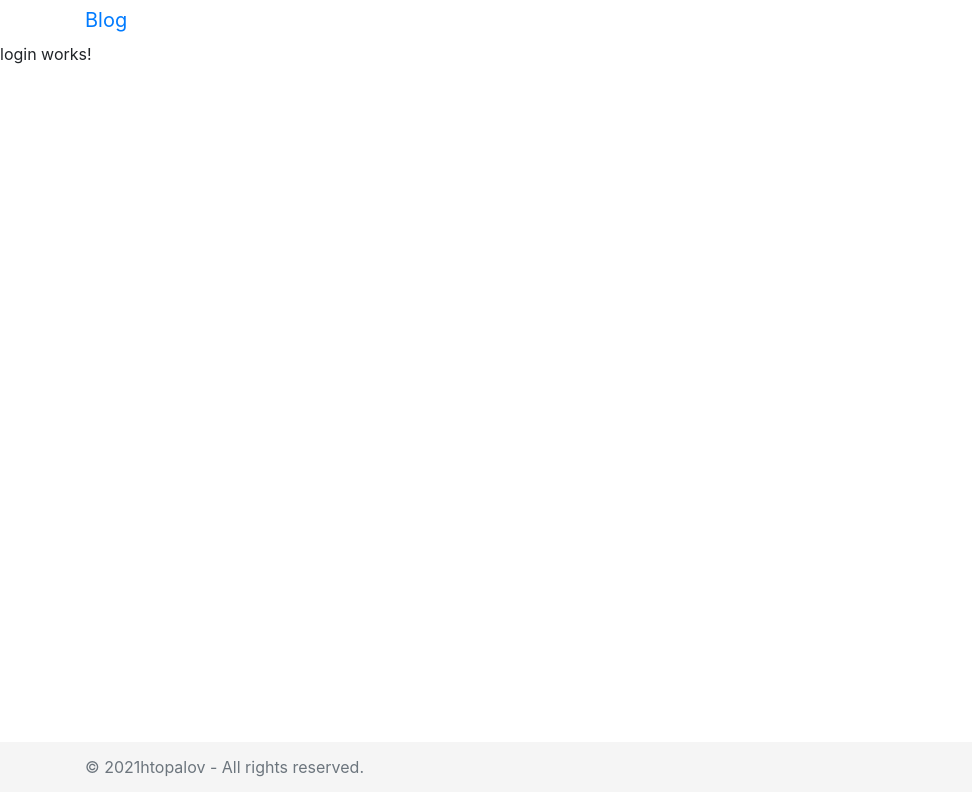
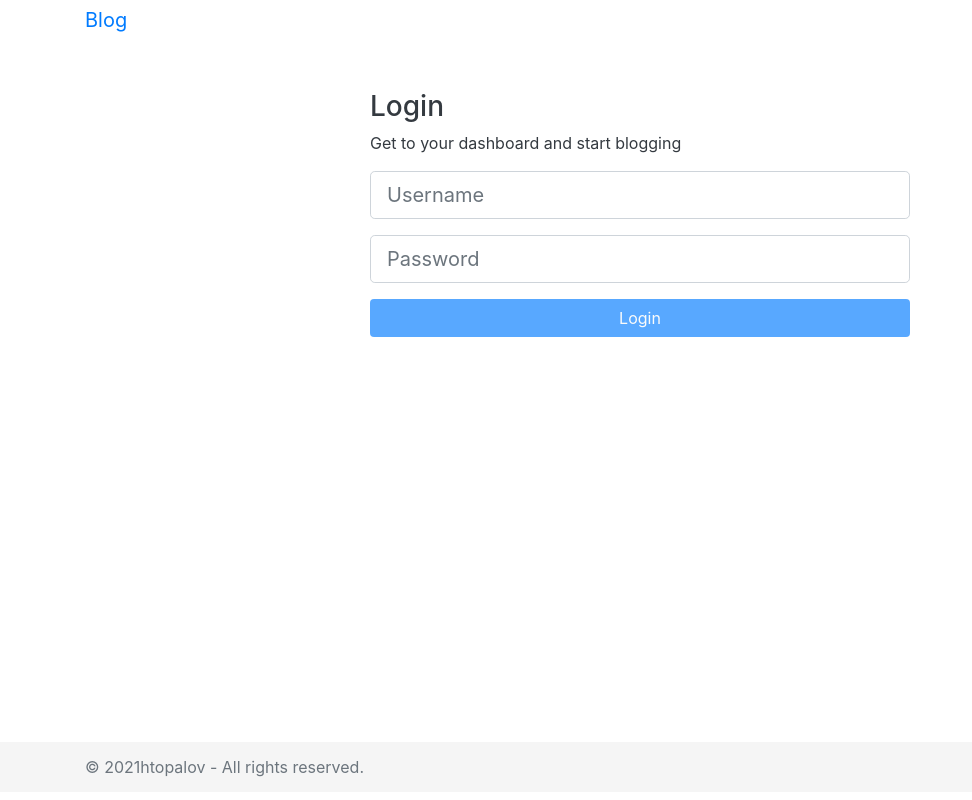
Before and after one commit to htopalov/BlogLab, an Angular app in the folder BlogLab-UI/: page /login in a window 1280 px wide. Shown: the whole page, without its empty margins (0-972 px from the left). Built offline with nearby package versions, Linux system fonts and the light colour scheme.

Commit message:
implement login component

```diff
--- a/BlogLab-UI/src/app/app.module.ts
+++ b/BlogLab-UI/src/app/app.module.ts
@@ -26,6 +26,7 @@
 import { ErrorInterceptor } from './interceptors/error.interceptor';
 import {BsDropdownModule} from 'ngx-bootstrap/dropdown';
 import {CollapseModule} from 'ngx-bootstrap/collapse';
+import { FormsModule, ReactiveFormsModule } from '@angular/forms';
 
 @NgModule({
   declarations: [
@@ -52,6 +53,8 @@
     AppRoutingModule,
     BrowserAnimationsModule,
     HttpClientModule,
+    FormsModule,
+    ReactiveFormsModule,
     ToastrModule.forRoot({
       positionClass: 'toast-bottom-right'
     }),
--- a/BlogLab-UI/src/app/components/login/login.component.html
+++ b/BlogLab-UI/src/app/components/login/login.component.html
@@ -1 +1,45 @@
-<p>login works!</p>
+<div class="container">
+    <div class="row">
+        <div class="col-md-6 offset-md-3 mt-5">
+            <h3 class="text-dark">Login</h3>
+            <p class="text-dark">Get to your dashboard and start blogging</p>
+            <form [formGroup]="loginForm" (ngSubmit)="onSubmit()">
+                <div class="form-group">
+                    <input type="text"
+                    [ngClass]="{'is-invalid': hasErrors('username') && isTouched('username'),
+                               'is-valid': !hasErrors('username') && isTouched('username')}"
+                               class="form-control form-control-lg"
+                               formControlName="username"
+                               placeholder="Username">
+
+                    <div *ngIf="hasError('username', 'required')" class="invalid-feedback">
+                        Username required
+                    </div>
+                    <div *ngIf="hasError('username', 'minlength') || hasError('username', 'maxlength')"
+                     class="invalid-feedback">
+                        Must be between 5 to 20 characters
+                    </div>
+                </div>
+
+                <div class="form-group">
+                    <input type="password"
+                    [ngClass]="{'is-invalid': hasErrors('password') && isTouched('password'),
+                               'is-valid': !hasErrors('password') && isTouched('password')}"
+                               class="form-control form-control-lg"
+                               formControlName="password"
+                               placeholder="Password">
+
+                    <div *ngIf="hasError('password', 'required')" class="invalid-feedback">
+                        Password required
+                    </div>
+                    <div *ngIf="hasError('password', 'minlength') || hasError('password', 'maxlength')"
+                     class="invalid-feedback">
+                        Must be between 10 to 50 characters
+                    </div>
+                </div>
+                <button class="btn btn-block mb-3 bg-primary text-light"
+                [disabled]="!loginForm.valid">Login</button>
+            </form>
+        </div>
+    </div>
+</div>
--- a/BlogLab-UI/src/app/components/login/login.component.ts
+++ b/BlogLab-UI/src/app/components/login/login.component.ts
@@ -1,4 +1,8 @@
 import { Component, OnInit } from '@angular/core';
+import { FormBuilder, FormGroup, Validators } from '@angular/forms';
+import { Router } from '@angular/router';
+import { ApplicationUserLogin } from 'src/app/models/account/application-user-login.model';
+import { AccountService } from 'src/app/services/account.service';
 
 @Component({
   selector: 'app-login',
@@ -6,10 +10,51 @@
   styleUrls: ['./login.component.css']
 })
 export class LoginComponent implements OnInit {
+  loginForm: FormGroup;
 
-  constructor() { }
+  constructor(
+    private accountService: AccountService,
+    private router: Router,
+    private formBuilder: FormBuilder
+  ) {
+    if (this.accountService.isLoggedIn()) {
+      this.router.navigate(['/dashboard']);
+    }
+   }
 
   ngOnInit(): void {
+    this.loginForm = this.formBuilder.group({
+      username: [null,[
+        Validators.required,
+        Validators.minLength(5),
+        Validators.maxLength(20)
+      ]],
+      password: [null,[
+        Validators.required,
+        Validators.minLength(10),
+        Validators.maxLength(50)
+      ]]
+    });
+  }
+  isTouched(field: string){
+    return this.loginForm.get(field).touched;
   }
 
+  hasErrors(field: string){
+    return this.loginForm.get(field).errors;
+  }
+
+  hasError(field: string, error: string){
+    return !!this.loginForm.get(field).hasError(error);
+  }
+
+  onSubmit(){
+    let applicationUserLogin: ApplicationUserLogin = new ApplicationUserLogin(
+      this.loginForm.get("username").value,
+      this.loginForm.get("password").value
+      );
+      this.accountService.login(applicationUserLogin).subscribe(()=> {
+        this.router.navigate(['/dashboard']);
+      });
+  }
 }
--- a/BlogLab-UI/src/app/interceptors/error.interceptor.ts
+++ b/BlogLab-UI/src/app/interceptors/error.interceptor.ts
@@ -9,13 +9,15 @@
 import { ToastrService } from 'ngx-toastr';
 import { AccountService } from '../services/account.service';
 import { catchError } from 'rxjs/operators';
+import { Router } from '@angular/router';
 
 @Injectable()
 export class ErrorInterceptor implements HttpInterceptor {
 
   constructor(
     private toastr: ToastrService,
-    private accountService: AccountService
+    private accountService: AccountService,
+    private router: Router
   ) {}
 
   intercept(request: HttpRequest<unknown>, next: HttpHandler): Observable<HttpEvent<unknown>> {
@@ -52,7 +54,7 @@
         }
       }
       this.toastr.error(errorMessage,error.statusText);
-    } else if(!!error?.error.errors?.Content && (typeof error.error.errors.Content) === 'object'){
+    } else if(!!error?.error?.errors?.Content && (typeof error.error.errors.Content) === 'object'){
       let errorObject = error.error.errors.Content;
       let errorMessage = '';
       for(const key in errorObject){
@@ -61,7 +63,7 @@
       }
       this.toastr.error(errorMessage, error.statusCode);
     } else if(!!error.error){
-      let errorMessage = ((typeof error.error) == 'string')
+      let errorMessage = ((typeof error.error) === 'string')
        ? error.error
        : 'There was a validation error.';
        this.toastr.error(errorMessage, error.statusCode);
@@ -74,7 +76,7 @@
     let errorMessage = 'Please login to your account!';
     this.accountService.logout();
     this.toastr.error(errorMessage, error.statusText);
-    //todo: route to login page...
+    this.router.navigate(['/login']);
   }
 
   handle500Error(error: any){
```
